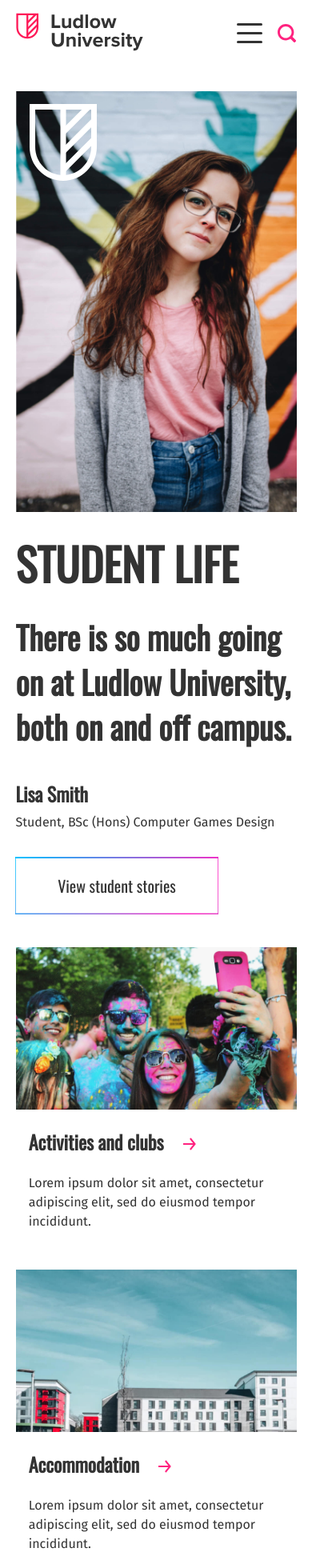
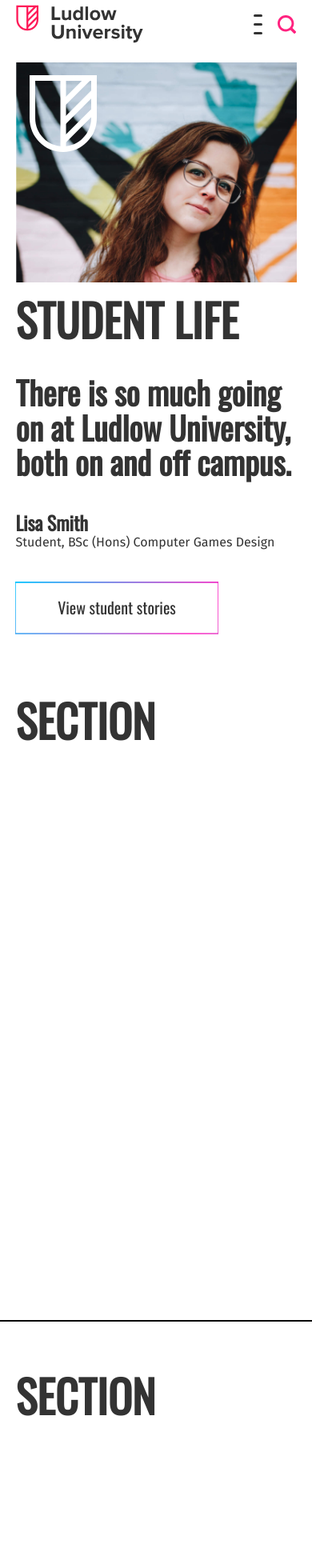
Before and after one commit to AbrahamDN/ludlow-uni, a React (Create React App) app: page / in a window 390 px wide. Shown: the top 1960 px of the page at 80% size. Built offline with nearby package versions, Linux system fonts and the light colour scheme.

Commit message:
header section

```diff
--- a/src/App.scss
+++ b/src/App.scss
@@ -4,12 +4,12 @@
   overflow: hidden;
   min-height: 100vh;
   display: grid;
-  grid-template-rows: auto 1fr auto;
+  grid-template-rows: auto;
   position: relative;
 }
 
 .page-wrapper {
-  padding: 5em 0;
+  @include page-wrapper-padding();
 }
 
 .navbar-wrapper {
--- a/src/index.scss
+++ b/src/index.scss
@@ -1,6 +1,8 @@
 @import './partials.scss';
 
 html {
+  font-size: calc(2px + 1vw);
+
   * {
     box-sizing: border-box;
     margin: 0;
@@ -15,11 +17,15 @@ html {
 body {
   color: $dark-grey;
   font-family: 'Fira Sans', sans-serif;
-  font-size: 16px;
-  line-height: 24px;
+
   // -webkit-font-smoothing: antialiased;
   // -moz-osx-font-smoothing: grayscale;
   position: relative;
+  overflow-x: hidden;
+
+  * {
+    line-height: calc(1em + 1vw);
+  }
 }
 
 h1,
@@ -34,22 +40,21 @@ button {
 }
 
 h1 {
-  font-size: 56px;
+  font-size: 3.4em;
   text-transform: uppercase;
-  line-height: 64px;
 }
 h2 {
-  font-size: 40px;
-  line-height: 56px;
+  font-size: 2.45em;
 }
 h3 {
-  font-size: 24px;
-  line-height: 48px;
+  font-size: 1.45em;
 }
 
 .link,
-a {
-  font-size: 20px;
+a,
+cite,
+button {
+  font-size: 1.22em;
 }
 
 ul {
@@ -71,13 +76,16 @@ hr {
   border-image-slice: 1;
 }
 
+img {
+  width: 100%;
+}
+
 button {
   $borderPositionCalc: -1px;
   $borderSizeCalc: calc(100% + 2px);
 
   cursor: pointer;
   color: inherit;
-  font-size: 20px;
   background: $white;
   width: fit-content;
   height: fit-content;
@@ -134,3 +142,30 @@ button {
     background-position: 100% 50%;
   }
 }
+
+// Mobile
+
+.mobile {
+  &,
+  p {
+    font-size: 16px;
+  }
+
+  h1 {
+    font-size: 56px;
+    text-transform: uppercase;
+  }
+  h2 {
+    font-size: 40px;
+  }
+  h3 {
+    font-size: 24px;
+  }
+
+  .link,
+  a,
+  cite,
+  button {
+    font-size: 20px;
+  }
+}
--- a/src/pages/footer/footer.styles.scss
+++ b/src/pages/footer/footer.styles.scss
@@ -6,8 +6,6 @@
   background-position: 10% 0%;
   background-size: 50%;
   border-top: 2px solid rgba(53, 95, 143, 0.1);
-  position: sticky;
-  bottom: 0;
 
   .footer-content {
     & > div:first-child {
--- a/src/pages/homepage/homepage.component.jsx
+++ b/src/pages/homepage/homepage.component.jsx
@@ -10,24 +10,30 @@ const Homepage = ({ isMobile }) => {
   };
 
   return (
-    <div className='homepage'>
+    <div className={`homepage ${isMobile ? 'mobile' : ''}`}>
       <header className='header'>
         <div className='header-content'>
-          <div className='header-content-wrap'>
+          <div>
             <h1>Student Life</h1>
+            <br />
+            <br />
             <h2>
               There is so much going on at Ludlow University, both on and off
               campus.
             </h2>
+            <br />
+            <br />
             <div className='info'>
               <h3>Lisa Smith</h3>
               <p>Student, BSc (Hons) Computer Games Design</p>
             </div>
+            <br />
+            <br />
             <button>View student stories</button>
           </div>
         </div>
-        <div className={`header-hero ${isMobile ? 'first_grid' : ''}`}>
-          <div className='hero-content'>
+        <div className='header-hero'>
+          <div>
             <img
               className='hero-img'
               src='/assets/jpg/hero-image.jpg'
@@ -36,38 +42,14 @@ const Homepage = ({ isMobile }) => {
           </div>
         </div>
       </header>
-
-      <section className='blog-section'>
-        <div className={`card-wrapper ${isMobile ? 'mobile' : ''}`}>
-          {mapCardComponents(BLOGS_DATA)}
-        </div>
+      <section>
+        <h1>Section</h1>
       </section>
-
-      <section className='articles-section'>
-        <div className={`card-wrapper ${isMobile ? 'mobile' : ''}`}>
-          {mapCardComponents(ARTICLES_DATA)}
-        </div>
+      <section>
+        <h1>Section</h1>
       </section>
-
-      <section className='cta_banner-section'>
-        <div className={isMobile ? 'mobile' : ''}>
-          <hr />
-          <h2>
-            Come along to one of our Open Days and find out everything you need
-            to know about the campus, courses, and facilities
-          </h2>
-          <button>Book an Open Day</button>
-        </div>
-      </section>
-
-      <section className='events-section'>
-        <div className={isMobile ? 'mobile' : ''}>
-          <h2>Upcoming events</h2>
-          <button>View all events</button>
-        </div>
-        <div className={`card-wrapper ${isMobile ? 'mobile' : ''}`}>
-          {mapCardComponents(EVENTS_DATA)}
-        </div>
+      <section>
+        <h1>Section</h1>
       </section>
     </div>
   );
@@ -137,3 +119,64 @@ const mapStateToProps = state => ({
   isMobile: state.isMobile,
 });
 export default connect(mapStateToProps)(Homepage);
+
+/*
+<header className='header'>
+        <div className='header-content'>
+          <div className='header-content-wrap'>
+            <h1>Student Life</h1>
+            <h2>
+              There is so much going on at Ludlow University, both on and off
+              campus.
+            </h2>
+            <div className='info'>
+              <h3>Lisa Smith</h3>
+              <p>Student, BSc (Hons) Computer Games Design</p>
+            </div>
+            <button>View student stories</button>
+          </div>
+        </div>
+        <div className={`header-hero ${isMobile ? 'first_grid' : ''}`}>
+          <div className='hero-content'>
+            <img
+              className='hero-img'
+              src='/assets/jpg/hero-image.jpg'
+              alt='Hero'
+            />
+          </div>
+        </div>
+      </header>
+
+      <section className='blog-section'>
+        <div className={`card-wrapper ${isMobile ? 'mobile' : ''}`}>
+          {mapCardComponents(BLOGS_DATA)}
+        </div>
+      </section>
+
+      <section className='articles-section'>
+        <div className={`card-wrapper ${isMobile ? 'mobile' : ''}`}>
+          {mapCardComponents(ARTICLES_DATA)}
+        </div>
+      </section>
+
+      <section className='cta_banner-section'>
+        <div className={isMobile ? 'mobile' : ''}>
+          <hr />
+          <h2>
+            Come along to one of our Open Days and find out everything you need
+            to know about the campus, courses, and facilities
+          </h2>
+          <button>Book an Open Day</button>
+        </div>
+      </section>
+
+      <section className='events-section'>
+        <div className={isMobile ? 'mobile' : ''}>
+          <h2>Upcoming events</h2>
+          <button>View all events</button>
+        </div>
+        <div className={`card-wrapper ${isMobile ? 'mobile' : ''}`}>
+          {mapCardComponents(EVENTS_DATA)}
+        </div>
+      </section>
+*/
--- a/src/pages/homepage/homepage.styles.scss
+++ b/src/pages/homepage/homepage.styles.scss
@@ -1,47 +1,36 @@
 @import '../../partials.scss';
 
-@mixin responsiveGrid {
-  display: grid;
-  grid-template-columns: repeat(auto-fit, minmax(200px, 1fr));
-  grid-gap: 2em;
+.homepage {
+  section {
+    width: 100vw;
+    height: var(--vh);
+    min-height: -webkit-fill-available;
   }
 
   .header {
+    @include global-spacing();
     display: grid;
-  grid-template-columns: repeat(auto-fit, minmax(200px, 1fr));
-  grid-gap: 2em;
-  min-height: 90vh;
-  max-height: 1024px;
+    grid-template-columns: 45% 55%;
+    grid-gap: 1em;
+
+    img,
+    .header-hero div {
       width: 100%;
-  @include global-spacing();
+    }
 
     .header-content {
-    @include flex-position(center, center);
-
-    .header-content-wrap {
-      display: grid;
-      grid-gap: 2em;
-    }
+      @include flex-position(center);
     }
 
-  .header-hero,
-  .hero-content {
-    height: 100%;
+    .header-hero {
+      width: 100%;
+      max-height: 40em;
+      position: relative;
+
+      & > div {
+        height: calc(var(--header-height) + 10vw);
+        overflow: hidden;
       }
-
-  .first_grid {
-    grid-row: 1;
-    padding-top: 5%;
-  }
-
-  .hero-content {
-    object-fit: contain;
-    background-size: cover;
-    background-position: center 20%;
-    min-height: calc(624px / 2);
-    position: relative;
-    overflow: hidden;
-    @include flex-position(center, center);
 
       &::after {
         content: url('../../svg/logo-badge.svg');
@@ -49,103 +38,169 @@
         top: 1em;
         left: 5%;
       }
+    }
+  }
 
-    .hero-img {
-      width: 100%;
-      object-fit: cover;
-      object-position: top center;
-      height: -webkit-fill-available;
+  section {
+    @include global-spacing(2em);
+    @include page-wrapper-padding($horizontal: $gb-pd-horizontal);
+    border-bottom: 2px solid black;
+  }
+
+  // Mobile
+  &.mobile {
+    .header {
+      grid-template-columns: auto;
+
+      .header-hero {
+        grid-row: 1;
+        min-height: 250px;
+        max-height: 40vh;
+        overflow: hidden;
+      }
     }
   }
 }
 
-section {
-  @include global-spacing(5%);
-}
+// @mixin responsiveGrid {
+//   display: grid;
+//   grid-template-columns: repeat(auto-fit, minmax(200px, 1fr));
+//   grid-gap: 2em;
+// }
 
-.blog-section {
-  padding-top: 5em;
-  .card-wrapper {
-    display: grid;
-    grid-template-columns: 1fr fit-content(40%);
-    grid-gap: 2em;
+// .header {
+//   display: grid;
+//   grid-template-columns: repeat(auto-fit, minmax(200px, 1fr));
+//   grid-gap: 2em;
+//   min-height: 90vh;
+//   max-height: 1024px;
+//   width: 100%;
+//   @include global-spacing();
 
-    &.mobile {
-      grid-template-columns: 1fr;
-    }
-  }
-}
+//   .header-content {
+//     @include flex-position(center, center);
 
-.articles-section,
-.events-section {
-  .card-wrapper {
-    @include responsiveGrid();
+//     .header-content-wrap {
+//       display: grid;
+//       grid-gap: 2em;
+//     }
+//   }
 
-    &.mobile {
-      grid-template-columns: 1fr;
+//   .header-hero,
+//   .hero-content {
+//     height: 100%;
+//   }
 
-      & > div:last-child {
-        grid-column: auto;
-        grid-row: auto;
-      }
-    }
+//   .first_grid {
+//     grid-row: 1;
+//     padding-top: 5%;
+//   }
 
-    @media screen and (max-width: 820px) {
-      & > div:last-child {
-        grid-column: 1/3;
-        grid-row: 3;
-      }
-    }
-  }
-}
-.articles-section {
-  &.mobile {
-    grid-template-columns: 1fr;
-  }
-}
+//   .hero-content {
+//     object-fit: contain;
+//     background-size: cover;
+//     background-position: center 20%;
+//     min-height: calc(624px / 2);
+//     position: relative;
+//     overflow: hidden;
+//     @include flex-position(center, center);
 
-.cta_banner-section {
-  background-color: $slate;
-  background-image: url('/assets/jpg/cta-banner-image.jpg');
-  background-position: center;
-  background-size: cover;
-  background-blend-mode: overlay;
-  min-height: 415px;
-  color: $white;
-  @include global-spacing(8em);
-  @include flex-position(center, center);
+//     .hero-img {
+//       width: 100%;
+//       object-fit: cover;
+//       object-position: top center;
+//       height: -webkit-fill-available;
+//     }
+//   }
+// }
 
-  & > div {
-    text-align: center;
-    @include flex-position(center, space-between);
-    flex-direction: column;
-    width: 60%;
+// section {
+//   @include global-spacing(5%);
+// }
 
-    &.mobile {
-      width: 100%;
-      text-align: left;
-      @include flex-position(flex-start);
+// .blog-section {
+//   padding-top: 5em;
+//   .card-wrapper {
+//     display: grid;
+//     grid-template-columns: 1fr fit-content(40%);
+//     grid-gap: 2em;
 
-      h2 {
-        margin: 2rem 0;
-      }
-    }
+//     &.mobile {
+//       grid-template-columns: 1fr;
+//     }
+//   }
+// }
 
-    h2 {
-      margin: 1rem 0 1.5rem;
-    }
-  }
-}
+// .articles-section,
+// .events-section {
+//   .card-wrapper {
+//     @include responsiveGrid();
 
-.events-section {
-  & > div:nth-child(1) {
-    @include flex-position($horizontal: space-between);
-    @include global-spacing(4em 0);
+//     &.mobile {
+//       grid-template-columns: 1fr;
 
-    &.mobile {
-      button {
-        margin: 1em 0;
-      }
-    }
-  }
-}
+//       & > div:last-child {
+//         grid-column: auto;
+//         grid-row: auto;
+//       }
+//     }
+
+//     @media screen and (max-width: 820px) {
+//       & > div:last-child {
+//         grid-column: 1/3;
+//         grid-row: 3;
+//       }
+//     }
+//   }
+// }
+// .articles-section {
+//   &.mobile {
+//     grid-template-columns: 1fr;
+//   }
+// }
+
+// .cta_banner-section {
+//   background-color: $slate;
+//   background-image: url('/assets/jpg/cta-banner-image.jpg');
+//   background-position: center;
+//   background-size: cover;
+//   background-blend-mode: overlay;
+//   min-height: 415px;
+//   color: $white;
+//   @include global-spacing(8em);
+//   @include flex-position(center, center);
+
+//   & > div {
+//     text-align: center;
+//     @include flex-position(center, space-between);
+//     flex-direction: column;
+//     width: 60%;
+
+//     &.mobile {
+//       width: 100%;
+//       text-align: left;
+//       @include flex-position(flex-start);
+
+//       h2 {
+//         margin: 2rem 0;
+//       }
+//     }
+
+//     h2 {
+//       margin: 1rem 0 1.5rem;
+//     }
+//   }
+// }
+
+// .events-section {
+//   & > div:nth-child(1) {
+//     @include flex-position($horizontal: space-between);
+//     @include global-spacing(4em 0);
+
+//     &.mobile {
+//       button {
+//         margin: 1em 0;
+//       }
+//     }
+//   }
+// }
```
Also changed, not shown: src/App.js (+13 -0 lines), src/partials.scss (+18 -8 lines). Lines whose indentation alone changed are shown as unchanged.
